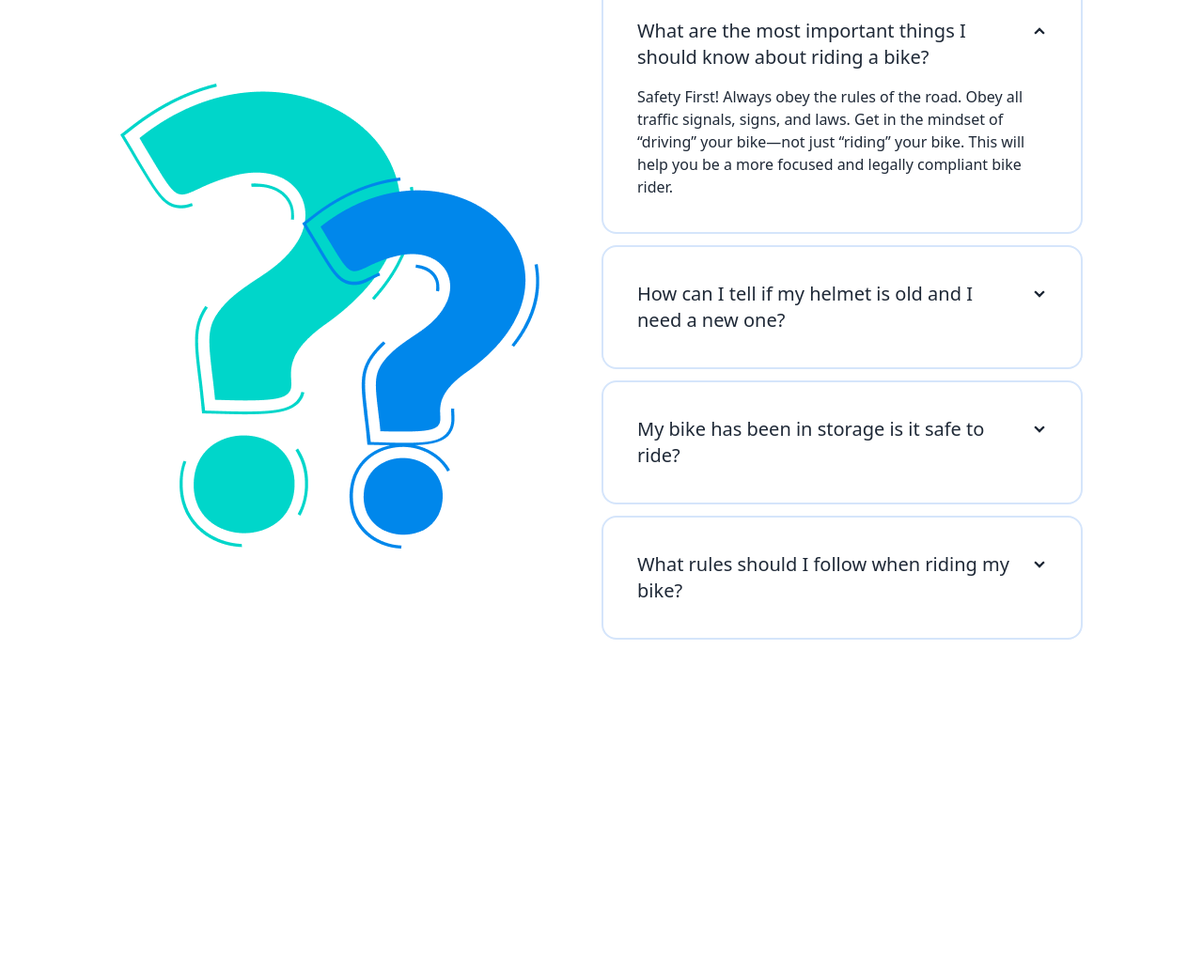
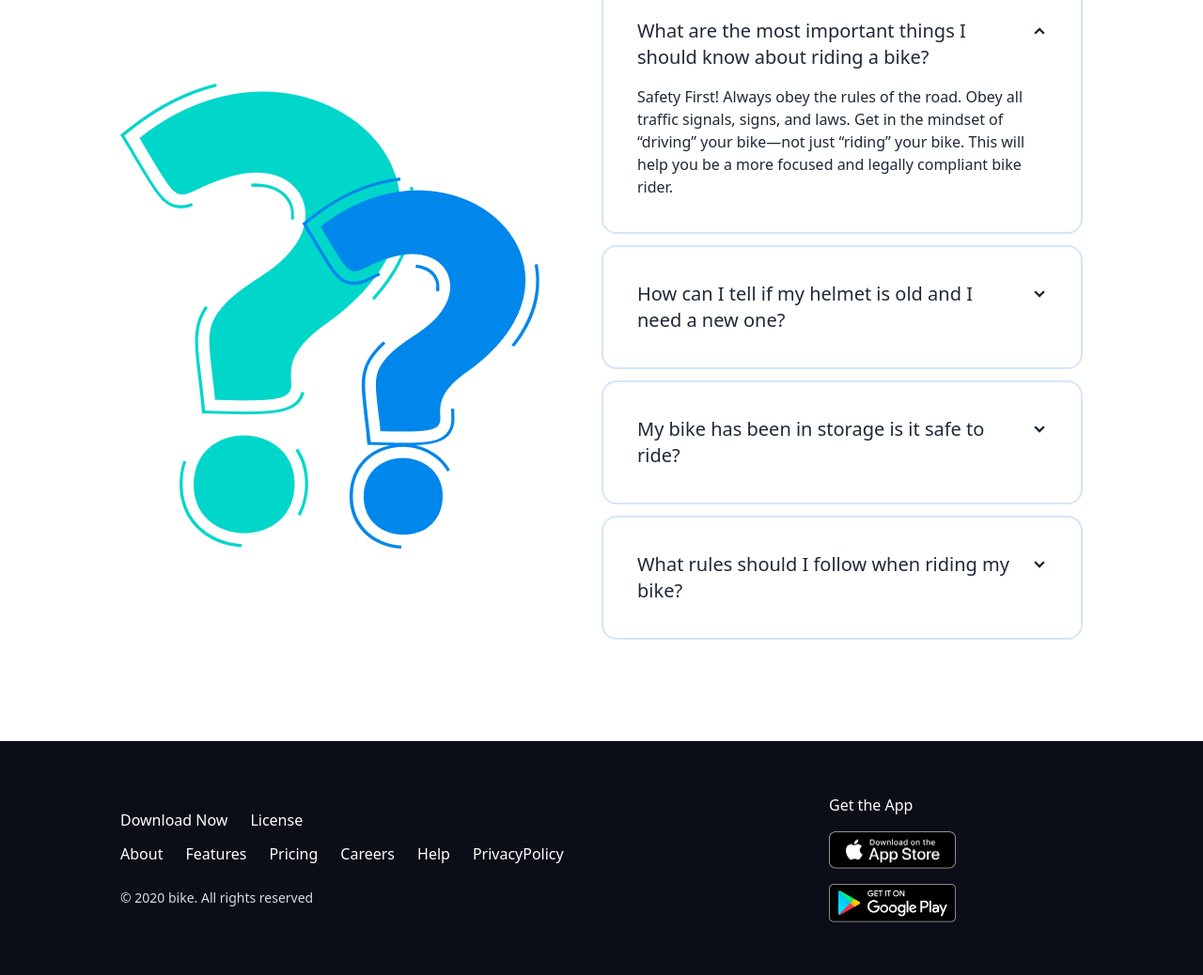
Before and after one commit to Sadia492/biker-zone-with-daisyui, a plain HTML site: page index.html in a window 1280 px wide. Shown: the part 2668-3706 px from the top of the page at 94% size. Before the commit the page ends 3457 px from the top, so only its background shows below. Drawn offline with nearby package versions, Linux system fonts and the light colour scheme.

Commit message:
footer section done

```diff
--- a/index.html
+++ b/index.html
@@ -446,11 +446,11 @@
         <h1 class="text-center font-semibold text-5xl mb-12">
           Frequently Asked <span class="text-bike-primary">Questions</span>
         </h1>
-        <div class="flex flex-col md:flex-row justify-between items-center">
+        <div class="flex flex-col lg:flex-row justify-between items-center">
           <div class="">
             <img class="w-full" src="images/others/faq.png" alt="" />
           </div>
-          <div class="w-1/2">
+          <div class="lg:w-1/2">
             <div
               class="collapse collapse-arrow border-2 mb-3 p-5 border-[#D5E5FB]"
             >
@@ -521,6 +521,37 @@
       </section>
       <!-- faq section ends here -->
     </main>
-    <footer></footer>
+    <!-- footer section starts here -->
+    <footer class="bg-[#0B0D17]">
+      <div
+        class="md:w-4/5 mx-auto mt-24 flex md:flex-row flex-col justify-between text-white items-start md:items-center py-14 px-5 md:px-0"
+      >
+        <div>
+          <ul class="flex space-x-6">
+            <li><a href="">Download Now</a></li>
+            <li><a href="">License</a></li>
+          </ul>
+          <ul class="flex space-x-6 mt-3 mb-6">
+            <li><a href="">About</a></li>
+            <li><a href="">Features</a></li>
+            <li><a href="">Pricing</a></li>
+            <li><a href="">Careers</a></li>
+            <li><a href="">Help</a></li>
+            <li><a href="">PrivacyPolicy</a></li>
+          </ul>
+          <p class="text-[#D9DBE1] text-[14px]">
+            © 2020 bike. All rights reserved
+          </p>
+        </div>
+        <div class="flex flex-col space-y-4">
+          <p>Get the App</p>
+          <div class="w-1/2">
+            <img class="w-full mb-4" src="images/others/ios.png" alt="" />
+            <img class="w-full" src="images/others/android.png" alt="" />
+          </div>
+        </div>
+      </div>
+    </footer>
+    <!-- footer section ends here -->
   </body>
 </html>
```
